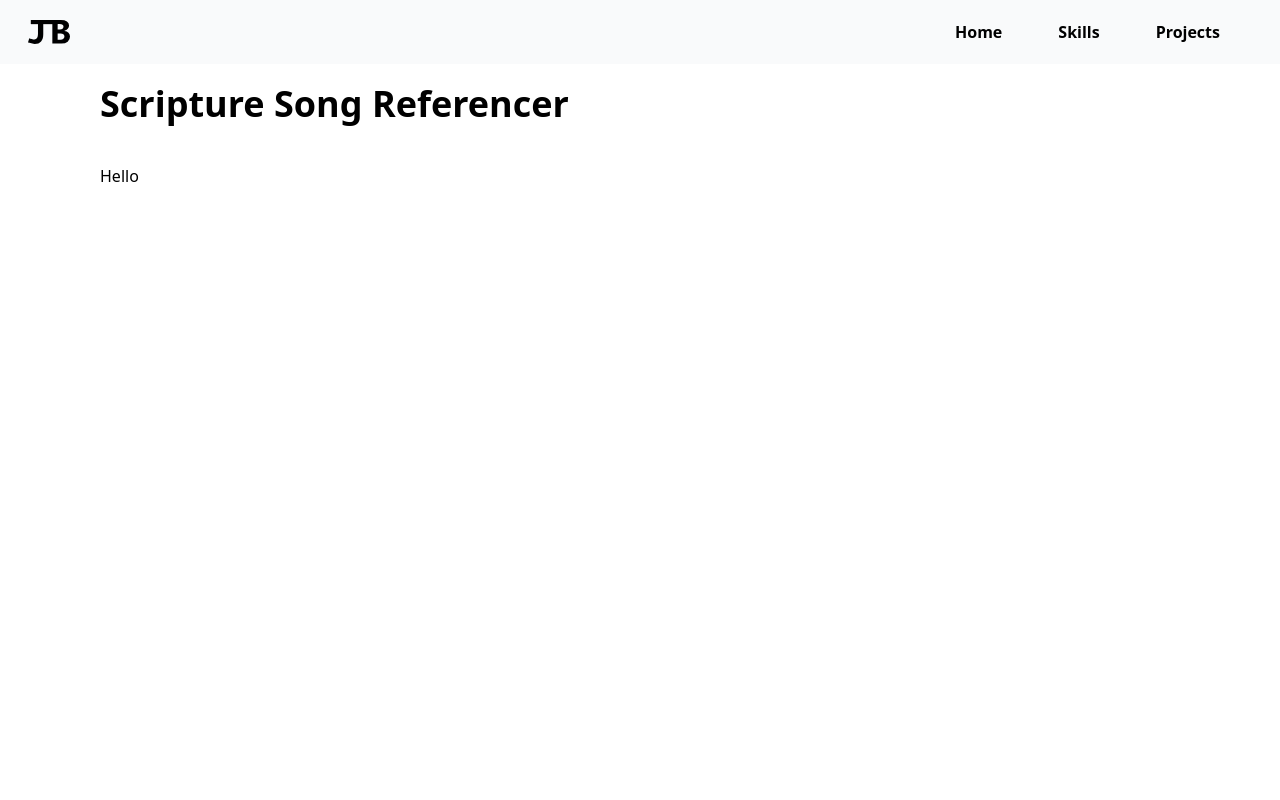
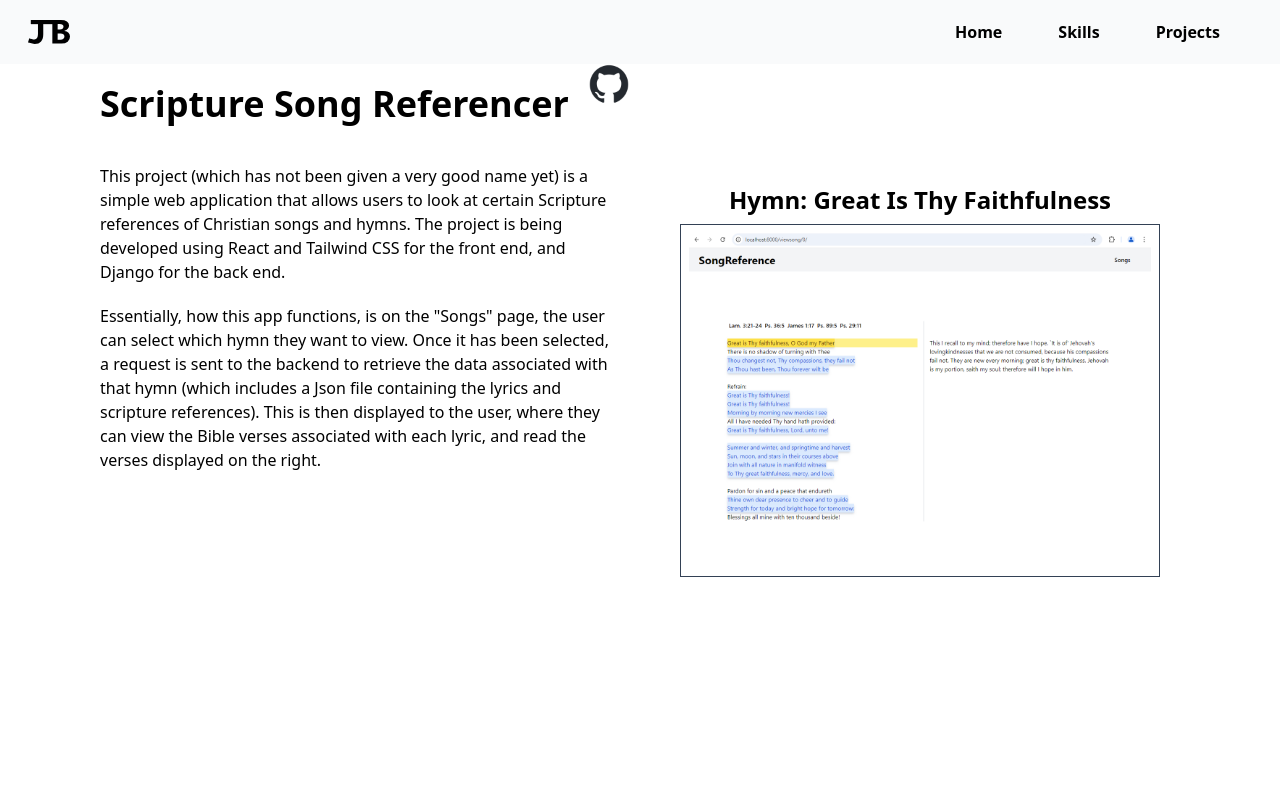
Before and after one commit to JosephBuchholz/portfolio, a React (Vite) app: page /scripture-referencer in a window 1280 px wide. Shown: the top 800 px of the page. Built offline with nearby package versions, Linux system fonts and the light colour scheme.

Commit message:
Added content to ScriptureRef project page
Also fixed misspellings

```diff
--- a/src/pages/HarmonicallyProjectPage.jsx
+++ b/src/pages/HarmonicallyProjectPage.jsx
@@ -22,40 +22,37 @@ export default function HarmonicallyProjectPage() {
                 guitar chord sheets with live audio playback. The application
                 was originally developed for Android using Kotlin and C++.
                 Though now the project has been ported to the Web for greater
-                accessibility using Emscripten, Django, and React.
+                accessibility using Emscripten, Django, and React. The project
+                has been in development for over three years and consists of
+                over 25,000 lines of code. Over that time the project has gone
+                through a few different phases and prototypes.
               </ProjectParagraph>
 
               <ProjectParagraph>
-                The project has been in development for over three years and
-                consists of over 25,000 lines of code. Over that time the
-                project has gone through a few different phases and prototypes.
-              </ProjectParagraph>
-
-              <ProjectParagraph>
-                The first prototype started out as a Windows and Anroid
+                The first prototype started out as a Windows and Android
                 application created using C++ and a custom UI library. This
-                version was way to ambitious as developing a UI library along
-                side the application was too much for one person handle.
+                version was way too ambitious as developing a UI library
+                alongside the application was too much for one person handle.
                 Eventually that version was scrapped. Though this version only
-                had a few unfinnished features, so not much was lost on this
+                had a few unfinished features, so not much was lost on this
                 prototype.
               </ProjectParagraph>
 
               <ProjectParagraph>
-                The second version was developed for just Android using Kotlin
+                The second version was developed just for Android using Kotlin
                 for the UI and C++ for the logic. C++ was used since code could
                 then be reused from the previous prototype. This version was
                 much easier to build since it just used Android's native UI
-                system. This allowed for a greater focus on the application its
-                self. Many features were developed for this version compared to
-                the first prototype. Features included: a custom sheet music
-                rendering engine that rendered MusicXML formated files, a live
+                system. This allowed for a greater focus on the application
+                itself. Many features were developed for this version compared
+                to the first prototype. Features included: a custom sheet music
+                rendering engine that rendered MusicXML formatted files, a live
                 audio playback system that performed the sheet music that was
                 displayed on the screen, and a song selection screen that
-                retreived MusicXML files from a database on a remote server.
-                Ultimatly this version was fine, except that it could only run
+                retrieved MusicXML files from a database on a remote server.
+                Ultimately this version was fine, except that it could only run
                 on Android. An attempt was made to use Kotlin Multiplatform to
-                make a cross-platform application, but in the end it did not
+                make a cross-platform application, but in the end, it did not
                 work out.
               </ProjectParagraph>
 
@@ -65,13 +62,13 @@ export default function HarmonicallyProjectPage() {
                 significant portion of the second version's code was written in
                 C++, porting it to the web did not take as much effort as would
                 normally be required. Emscripten was used to compile the C++ to
-                WebAsembly so that it could be run in the browser. The
+                WebAssembly so that it could be run in the browser. The
                 JavaScript React framework was used for the frontend UI and
                 rendering and TailwindCSS was used for styling. And the backend
                 Python framework Django was used to deliver the website, to
                 provide an API for getting MusicXML files from the database, and
-                to faciliate an authentication system. Features in addition to
-                the feature present in the second version inculde: a chord sheet
+                to facilitate an authentication system. Features in addition to
+                the feature present in the second version include: a chord sheet
                 editor for easily creating guitar chord sheets and a user
                 authentication system to save those created chord sheets.
               </ProjectParagraph>
--- a/src/pages/HomePage.jsx
+++ b/src/pages/HomePage.jsx
@@ -245,7 +245,7 @@ export default function HomePage() {
 
           <div className="grid 2xl:grid-cols-4 lg:grid-cols-3 md:grid-cols-2 sm:grid-cols-1 gap-4 m-4">
             <ProjectPanel
-              title="Musique/Harmonically"
+              title="Harmonically (Musique)"
               description="A music application that displays standard music notation and
                   guitar tablature with live audio playback. The application was
                   originally developed for Android using *Kotlin* and *C++*. Though
--- a/src/pages/ScriptureRefProjectPage.jsx
+++ b/src/pages/ScriptureRefProjectPage.jsx
@@ -12,14 +12,50 @@ export default function ScriptureRefProjectPage() {
 
       <div>
         <section className="min-h-screen ml-20 mr-20">
-          <h1 className="font-bold text-4xl m-5">Scripture Song Referencer</h1>
+          <div className="flex flex-row">
+            <h1 className="font-bold text-4xl m-5">
+              Scripture Song Referencer
+            </h1>
+            <div className="min-w-10">
+              <a
+                className=""
+                href={"https://github.com/JosephBuchholz/scripture-ref-songs"}
+                target="_blank"
+              >
+                <img
+                  className="h-10 hover:opacity-80"
+                  src="/images/github_icon.png"
+                ></img>
+              </a>
+            </div>
+          </div>
 
           <div className="flex flex-col xl:flex-row">
             <div className="flex-1">
-              <ProjectParagraph>Hello</ProjectParagraph>
+              <ProjectParagraph>
+                This project (which has not been given a very good name yet) is
+                a simple web application that allows users to look at certain
+                Scripture references of Christian songs and hymns. The project
+                is being developed using React and Tailwind CSS for the front
+                end, and Django for the back end.
+              </ProjectParagraph>
+              <ProjectParagraph>
+                Essentially, how this app functions, is on the "Songs" page, the
+                user can select which hymn they want to view. Once it has been
+                selected, a request is sent to the backend to retrieve the data
+                associated with that hymn (which includes a Json file containing
+                the lyrics and scripture references). This is then displayed to
+                the user, where they can view the Bible verses associated with
+                each lyric, and read the verses displayed on the right.
+              </ProjectParagraph>
             </div>
 
-            <div className="flex-1"></div>
+            <div className="flex-1">
+              <ProjectImage
+                title="Hymn: Great Is Thy Faithfulness"
+                src="/images/scripture_ref.png"
+              ></ProjectImage>
+            </div>
           </div>
         </section>
 
```
Also changed, not shown: public/images/scripture_ref.png (added).
